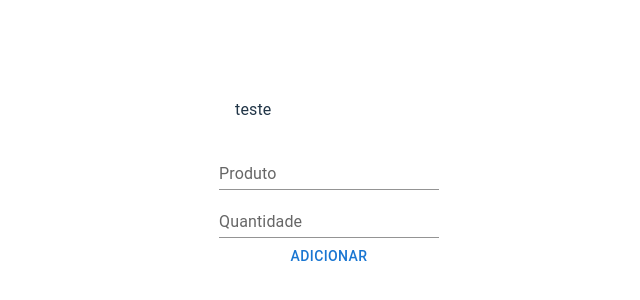
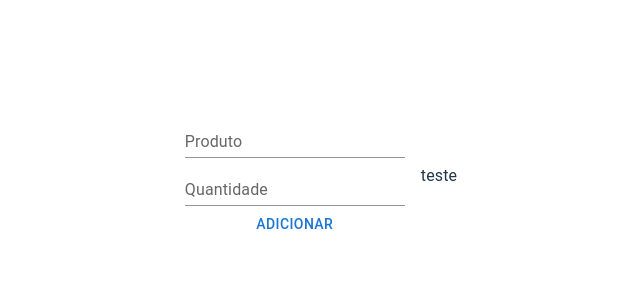
Before and after one commit to lucasborba111/market-todo-list, a React (Vite) app: page / in a window 1280 px wide. Shown: the part 224-524 px from the top of the page, without its empty margins (311-951 px from the left). Built offline with nearby package versions, Linux system fonts and the light colour scheme.

Commit message:
Métodos

```diff
--- a/src/App.jsx
+++ b/src/App.jsx
@@ -1,13 +1,45 @@
+import { useState } from 'react'
 import './App.css'
 import { TodoList } from './components/TodoList'
 import { TodoListForm } from './components/TodoListForm'
 
 function App() {
+  const [ list, setList ] = useState([]);
+
+  function createItem(productName, quantity, checked = false) {
+    if(!(productName.current.value).trim()) return;
+    if(list.length === 5) return alert('Número máximo de itens atingido');
+
+    setList((prevList) => [
+      ...prevList,
+      {
+        productName: productName.current.value,
+        quantity: quantity.current.value,
+        checked: checked
+      }
+    ]);
+  }
+
+  function removeItem (index) {
+    setList(list.filter((_, position) => position !== index));
+  }
+
+  function checkHandler (index) {
+    const newList = list.map((record, position) => {
+      if(position === index) {
+        record.checked = !record.checked
+      }
+      return record;
+    });
+
+    setList(newList);
+  }
+
   return (
-    <>
-      <TodoList items={{producName: 'Maça', quantity: 3}}/>
-      <TodoListForm/>
-    </>
+    <div style={{display: 'flex', flexDirection: 'row', justifyContent: 'space-between', alignItems: 'center', height: '100%'}}>
+      <TodoListForm createItem={createItem} />
+      <TodoList items={list} removeItem={removeItem} checkHandler={checkHandler}/>
+    </div>
   )
 }
 
```
